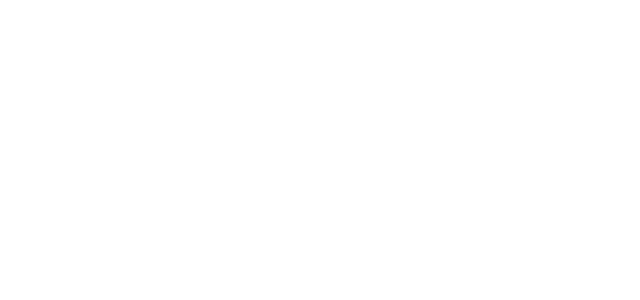
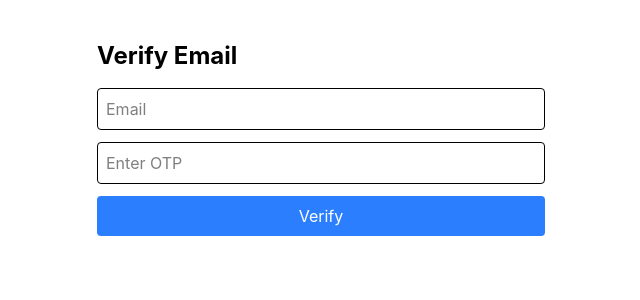
Before and after one commit to Atif-uddin/E-commerce, a React (Vite) app in the folder client/: page /verify-email in a window 1280 px wide. Before the commit this address had no page. Shown: the top 300 px of the page, without its empty margins (319-959 px from the left). Built offline with nearby package versions, Linux system fonts and the light colour scheme.

Commit message:
verify-email

```diff
--- a/client/src/api/auth.api.js
+++ b/client/src/api/auth.api.js
@@ -6,11 +6,11 @@
 }
 
 export const loginUser = async(data) =>{
-    const response = await api.post('/auth/login',data)
+    const response = await api.post('/users/login',data)
     return response.data
 }
 
-export const VerifyEmail = async(data) =>{
+export const verifyEmail = async(data) =>{
     const response = await api.post('/users/verify-email',data)
     return response.data
 }
--- a/client/src/pages/auth/Login.jsx
+++ /dev/null
@@ -1,5 +0,0 @@
-const Login = () => {
-  return <h1>Login Page</h1>;
-};
-
-export default Login;
--- a/client/src/pages/auth/Register.jsx
+++ b/client/src/pages/auth/Register.jsx
@@ -1,6 +1,7 @@
 import { useEffect, useState } from 'react'
 import { registerSchema } from '../../validations/auth.validation'
 import { registerUser } from '../../api/auth.api'
+import { useNavigate } from 'react-router-dom'
 
 const Register = () => {
     const [loading, setLoading] = useState(false)
@@ -16,6 +17,8 @@
         password: '',
         phoneNumber: ''
     })
+    const navigate = useNavigate()
+
     const handleChange = (e) => {
         setFormData({
             ...formData, [e.target.name]: e.target.value
@@ -49,7 +52,11 @@
                 password : '',
                 phoneNumber : ''
             })
-            setLoading(false)
+
+            setTimeout(() => {
+                navigate('/verify-email')
+            },1500)
+
         } catch (error) {
             console.log(error);
             setMessage(error.response?.data?.message || 'Something Went Wrong!')
@@ -57,8 +64,9 @@
                 message: error.response?.data?.message || 'something wrong!',
                 type: 'error'
             })
+        }finally{
+            setLoading(false)
         }
-
     }
 
 
--- a/client/src/pages/auth/VerifyEmail.jsx
+++ b/client/src/pages/auth/VerifyEmail.jsx
@@ -0,0 +1,106 @@
+import { useState } from "react";
+import { useNavigate } from 'react-router-dom'
+
+import { verifyEmailSchema } from "../../validations/auth.validation";
+import { verifyEmail } from "../../api/auth.api";
+
+
+const VerifyEmail = () => {
+    const [loading, setLoading] = useState(false)
+    const [errors, setErrors] = useState({})
+    const [alert, setAlert] = useState({
+        message: '',
+        type: ''
+    })
+    const [formData, setFormData] = useState({
+        email: '',
+        otp: ''
+    })
+    const navigate = useNavigate()
+
+    const handleChange = (e) => {
+        setFormData({
+            ...formData, [e.target.name]: e.target.value
+        })
+    }
+
+    const verifyHandler = async (e) => {
+        e.preventDefault()
+
+        const result = verifyEmailSchema.safeParse(formData)
+        if (!result.success) {
+            setErrors(result.error.flatten().fieldErrors)
+            return
+        }
+        setErrors({})
+        try {
+            setLoading(true)
+
+            const payload = {
+                email: formData.email,
+                otp: Number(formData.otp)
+            }
+
+            const response = await verifyEmail(payload)
+
+            setAlert({
+                message: response.message,
+                type: 'success'
+            })
+
+            setFormData({ otp: '' })
+
+            setTimeout(() => {
+                navigate('/login')
+            }, 1500)
+
+        } catch (error) {
+            setAlert({
+                message: error.response?.data?.message || 'something went wrong!',
+                type: 'error',
+
+            })
+            console.log(error.response.data)
+
+            if (error.response?.data?.errors) {
+                setAlert({
+                    message: error.response.data.errors[0].message,
+                    type: 'error'
+                })
+            }
+        } finally {
+            setLoading(false)
+        }
+    }
+
+    return (
+        <div className='max-w-md mx-auto mt-10'>
+            <h1 className="text-2xl font-bold mb-4">Verify Email</h1>
+            {
+                alert.message && (
+                    <p className={alert.type == 'success' ? 'text-green-500' : 'text-red-500'}>{alert.message}</p>
+                )
+            }
+            <form onSubmit={verifyHandler} className="flex flex-col gap-3">
+                <input type="email" name="email" placeholder="Email" value={formData.email}
+                    onChange={handleChange} className="border p-2 rounded"
+                />
+                <input type="text" name="otp" placeholder="Enter OTP" value={formData.otp}
+                    onChange={handleChange} className="border p-2 rounded" />
+                {
+                    errors.otp && (
+                        <p className="text-red-500">
+                            {errors.otp[0]}
+                        </p>
+                    )
+                }
+                <button type="submit" disabled={loading} className="bg-blue-500 rounded p-2 text-white">
+                    {loading ? 'Verifying...' : 'Verify'}
+                </button>
+            </form>
+
+        </div>
+    )
+}
+
+export default VerifyEmail
--- a/client/src/routes/AppRoutes.jsx
+++ b/client/src/routes/AppRoutes.jsx
@@ -3,6 +3,7 @@
 import Home from '../pages/user/Home'
 import Login from '../pages/auth/Login'
 import Register from '../pages/auth/Register'
+import VerifyEmail from '../pages/auth/VerifyEmail'
 
 const AppRoutes = () => {
     return (
@@ -10,6 +11,7 @@
             <Route path='/' element={<Home />} />
             <Route path='/login' element={<Login />} />
             <Route path='/register' element={<Register />} />
+            <Route path='/verify-email' element={<VerifyEmail />} />
         </Routes>
     )
 }
```
Also changed, not shown: client/src/validations/auth.validation.js (line endings or trailing spaces).
